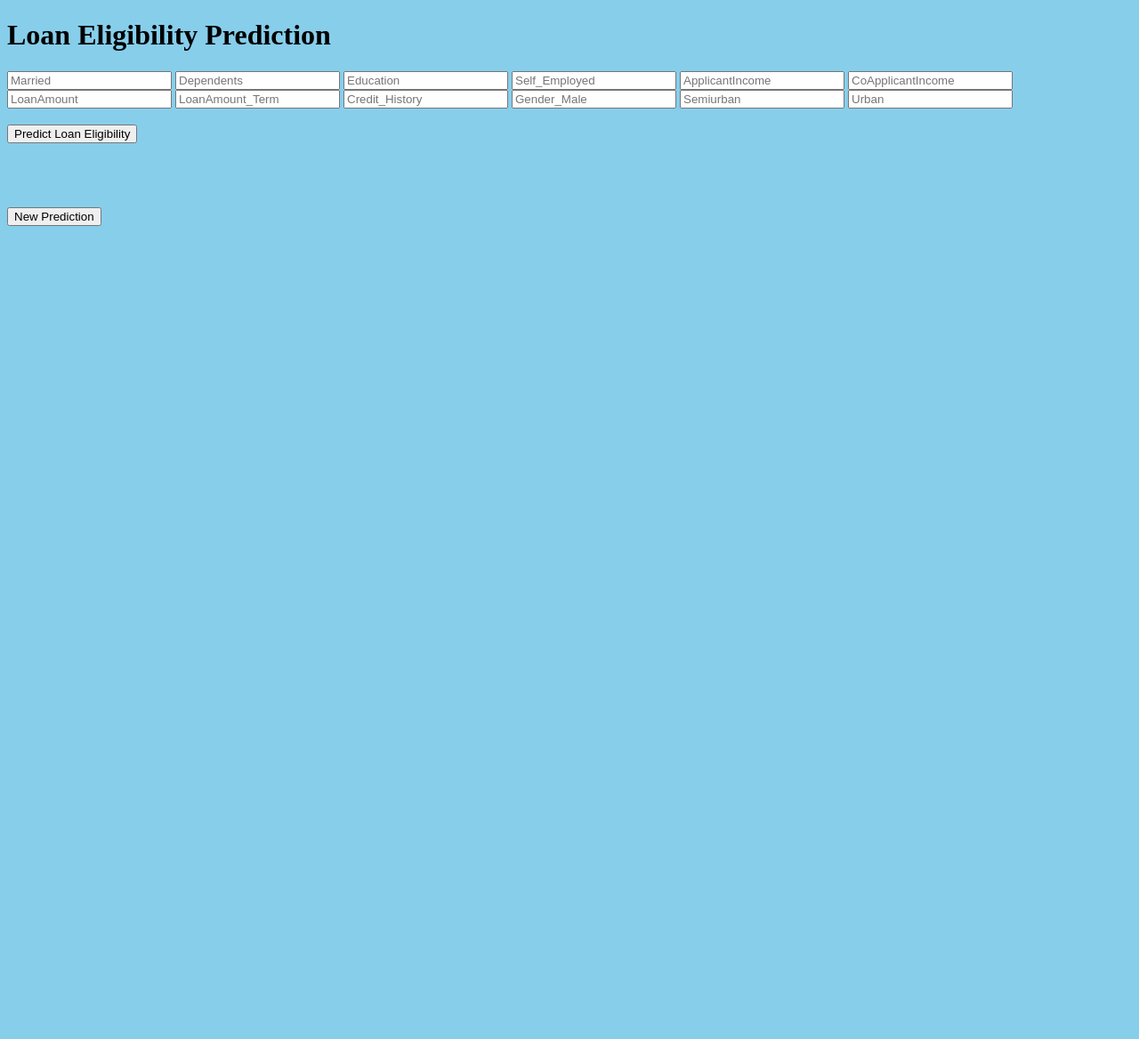
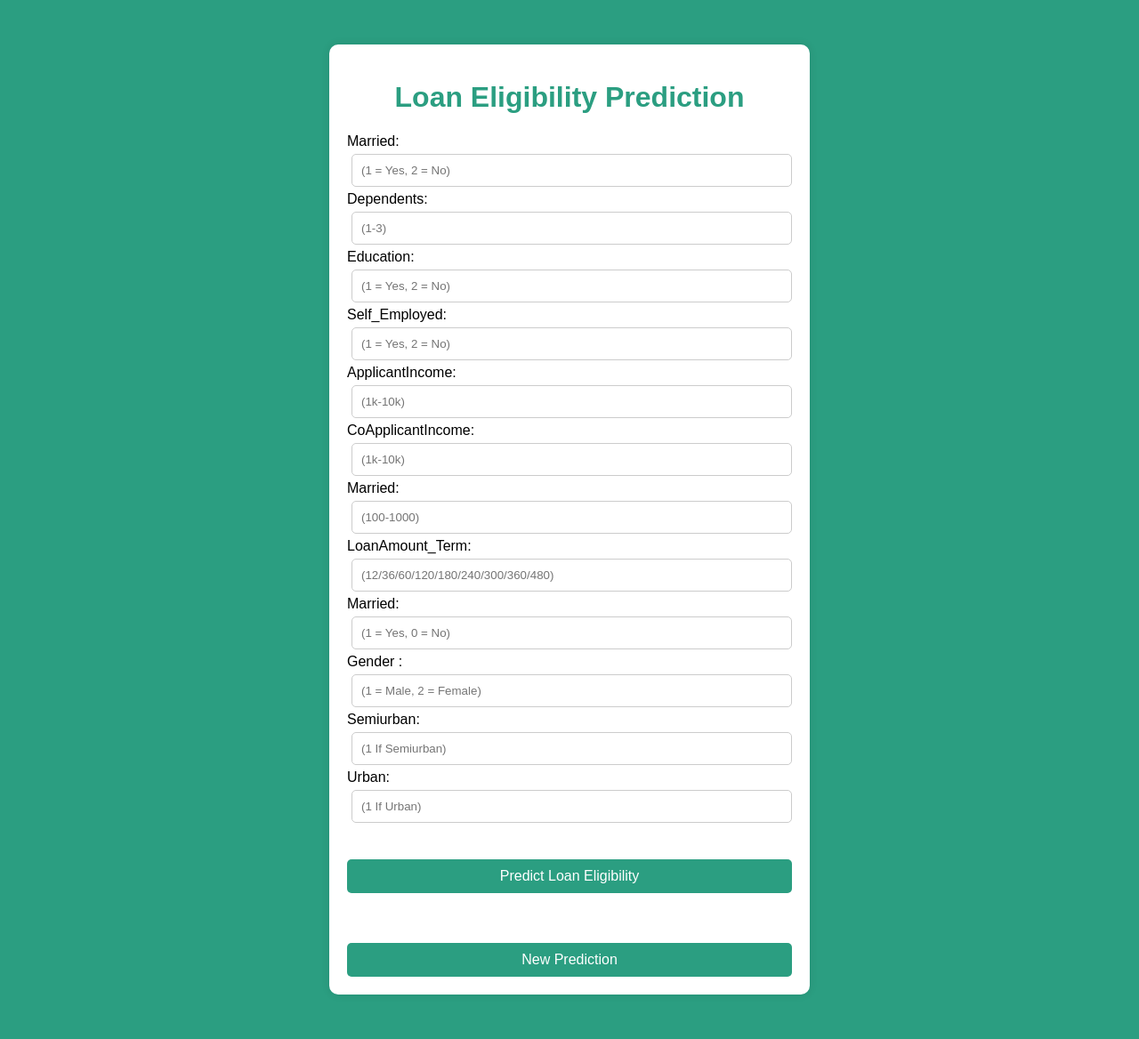
Before and after one commit to Surajjogu/ML_Model_Repository, a Flask app: page / in a window 1280 px wide. Shown: the whole page at 89% size. Before the commit the page ends 254 px from the top, so only its background shows below. Run offline with Flask 3, Linux system fonts and the light colour scheme; parts of the project's set-up code (start-up, migrations or seed data) failed here and were passed over.

Commit message:
Update index.html

```diff
--- a/templates/index.html
+++ b/templates/index.html
@@ -1,46 +1,121 @@
 <!DOCTYPE html>
-<html>
+<html lang="en">
 <head>
+  <meta charset="UTF-8">
+  <meta name="viewport" content="width=device-width, initial-scale=1.0">
   <title>Loan Eligibility Prediction Model</title>
+  <style>
+    body {
+      background-color: #2B9E81; /* Sea Green */
+      font-family: Arial, sans-serif;
+      margin: 0;
+      padding: 0;
+      box-sizing: border-box;
+    }
+    .container {
+      max-width: 500px;
+      margin: 50px auto;
+      padding: 20px;
+      background-color: #fff;
+      border-radius: 10px;
+      box-shadow: 0px 0px 10px rgba(0, 0, 0, 0.1);
+    }
+    .container h1 {
+      text-align: center;
+      color: #2B9E81; /* Sea Green */
+    }
+    form {
+      margin-top: 20px;
+    }
+    input[type='int'] {
+      width: calc(100% - 5px);
+      padding: 10px;
+      margin: 5px;
+      border: 1px solid #ccc;
+      border-radius: 5px;
+      box-sizing: border-box;
+    }
+    .btn {
+      width: 100%;
+      padding: 10px;
+      border: none;
+      border-radius: 5px;
+      cursor: pointer;
+      background-color: #2B9E81; /* Sea Green */
+      color: #fff;
+      font-size: 16px;
+    }
+    .btn:hover {
+      background-color: #3CB371; /* Medium Sea Green */
+    }
+    .sample-values {
+      font-size: 14px;
+      color: #666;
+    }
+  </style>
 </head>
 
-<body style="background: #87CEEB;">
- <div class="login">
+<body>
+  <div class="container">
     <h1>Loan Eligibility Prediction</h1>
-
-
-    <form action="{{ url_for('predict')}}"method="post">
-		<input type="int" name="Married" placeholder="Married" required="required"/>
-		<input type="int" name="Dependents" placeholder="Dependents" required="required"/>
-		<input type="int" name="Education" placeholder="Education" required="required"/>
-		<input type="int" name="Self_Employed" placeholder="Self_Employed" required="required"/>
-		<input type="int" name="ApplicantIncome" placeholder="ApplicantIncome" required="required"/>
-		<input type="int" name="CoApplicantIncome" placeholder="CoApplicantIncome" required="required"/>
-		<br>
-		<input type="int" name="LoanAmount" placeholder="LoanAmount" required="required"/>
-		<input type="int" name="LoanAmount_Term" placeholder="LoanAmount_Term" required="required"/>
-		<input type="int" name="Credit_History" placeholder="Credit_History" required="required"/>
-		<input type="int" name="Gender_Male" placeholder="Gender_Male" required="required"/>
-		<input type="int" name="Semiurban" placeholder="Semiurban" required="required"/>
-		<input type="int" name="Urban" placeholder="Urban" required="required"/>
-		<br>
-		<br>
-        <button type="submit" class="btn btn-primary btn-block btn-large">Predict Loan Eligibility</button>
-     </form>
-
-    <br>
-    <br>
-    {{ prediction_text }}
- </div>
-
-<br>
-<br>
-
- <div>
-     <form action="{{ url_for('home')}}"method="get">
-		<button type="submit" class="btn btn-primary btn-block btn-large">New Prediction</button>
-     </form>
- </div>
-
+    <form action="{{ url_for('predict') }}" method="post">
+      <div class="form-group">
+        <label for="Married">Married:</label>
+        <input type="int" name="Married" placeholder="(1 = Yes, 2 = No)" required="required"/>
+      </div>
+      <div class="form-group">
+        <label for="Married">Dependents:</label>
+        <input type="int" name="Dependents" placeholder="(1-3)" required="required"/>
+      </div>
+      <div class="form-group">
+        <label for="Married">Education:</label>
+        <input type="int" name="Education" placeholder="(1 = Yes, 2 = No)" required="required"/>
+      </div>
+      <div class="form-group">
+        <label for="Married">Self_Employed:</label>
+        <input type="int" name="Self_Employed" placeholder="(1 = Yes, 2 = No)" required="required"/>
+      </div>
+      <div class="form-group">
+        <label for="Married">ApplicantIncome:</label>
+        <input type="int" name="ApplicantIncome" placeholder="(1k-10k)" required="required"/>
+      </div>
+      <div class="form-group">
+        <label for="Married">CoApplicantIncome:</label>
+        <input type="int" name="CoApplicantIncome" placeholder="(1k-10k)" required="required"/>
+      </div>
+      <div class="form-group">
+        <label for="Married">Married:</label>
+        <input type="int" name="LoanAmount" placeholder="(100-1000)" required="required"/>
+      </div>
+      <div class="form-group">
+        <label for="Married">LoanAmount_Term:</label>
+        <input type="int" name="LoanAmount_Term" placeholder="(12/36/60/120/180/240/300/360/480)" required="required"/>
+      </div>
+      <div class="form-group">
+        <label for="Married">Married:</label>
+        <input type="int" name="Credit_History" placeholder="(1 = Yes, 0 = No)" required="required"/>
+      </div>
+      <div class="form-group">
+        <label for="Married">Gender :</label>
+        <input type="int" name="Gender_Male" placeholder="(1 = Male, 2 = Female)" required="required"/>
+      </div>
+      <div class="form-group">
+        <label for="Married">Semiurban:</label>
+        <input type="int" name="Semiurban" placeholder="(1 If Semiurban)" required="required"/>
+      </div>
+      <div class="form-group">
+        <label for="Married">Urban:</label>
+        <input type="int" name="Urban" placeholder="(1 If Urban)" required="required"/>
+      </div>
+      <br><br>
+      <button type="submit" class="btn">Predict Loan Eligibility</button>
+    </form>
+    <br><br>
+    <div>
+      <form action="{{ url_for('home') }}" method="get">
+        <button type="submit" class="btn">New Prediction</button>
+      </form>
+    </div>
+  </div>
 </body>
 </html>
```
